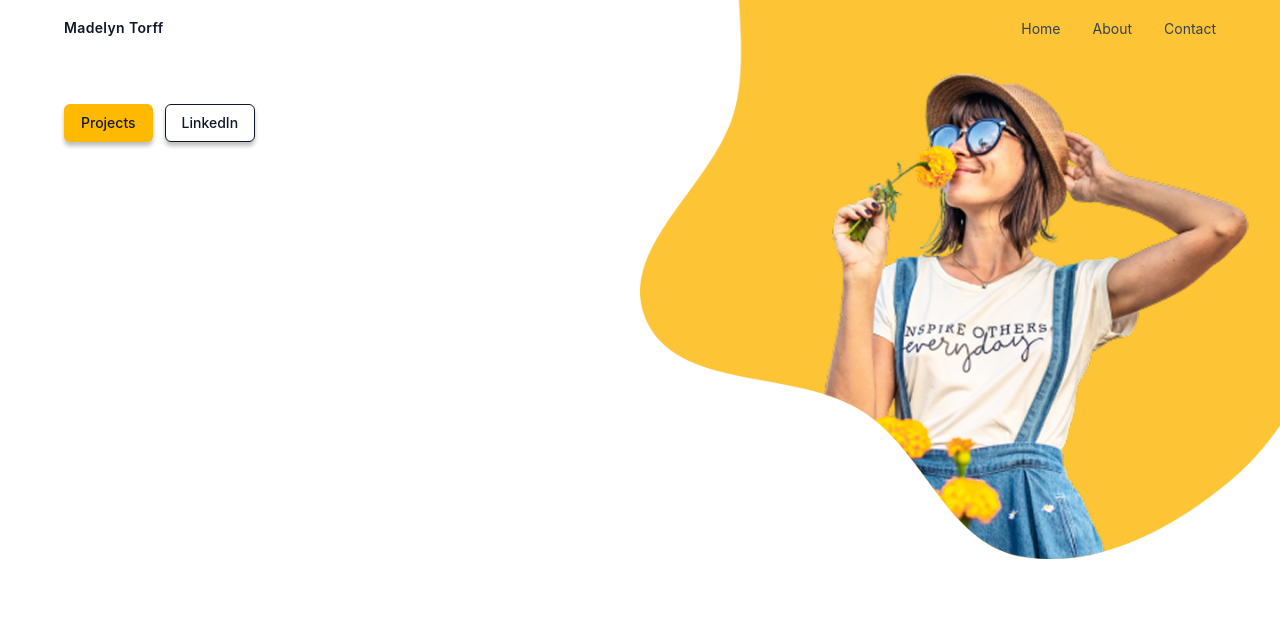
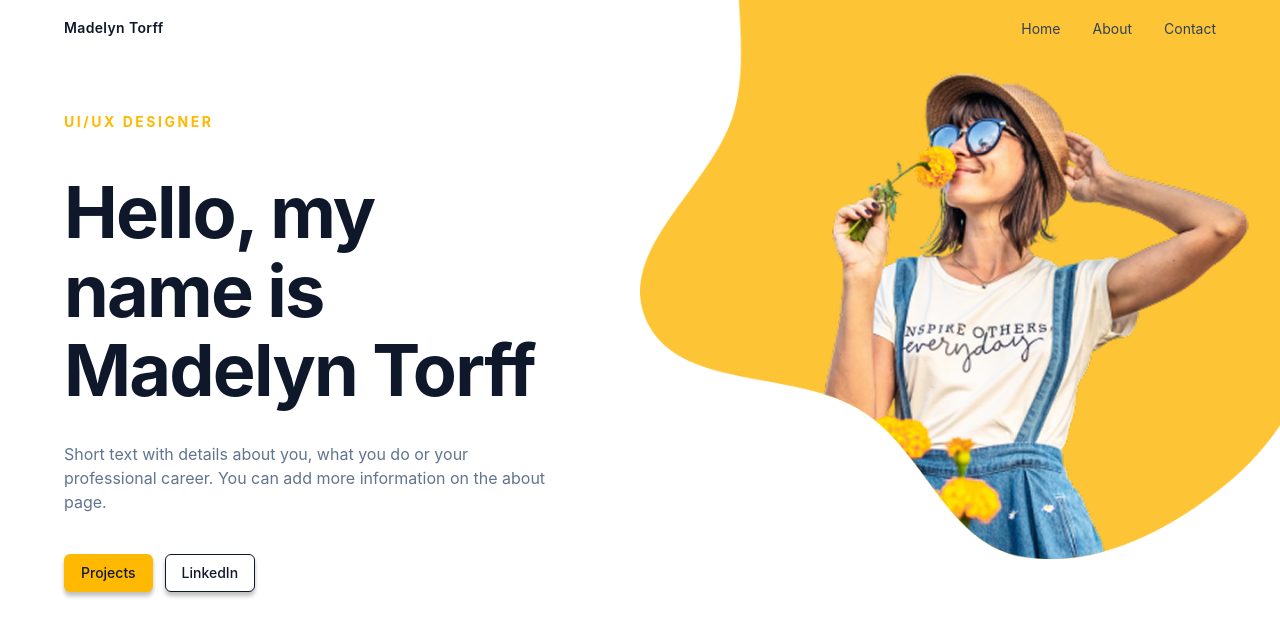
Before and after one commit to ErYors/portfolio, a React app: page / in a window 1280 px wide. Shown: the top 636 px of the page. Built offline with nearby package versions, Linux system fonts and the light colour scheme; the HTML template or start-up script is replaced by a standard one.

Commit message:
add: composant Intro + update du rendu de App

```diff
--- a/src/App.jsx
+++ b/src/App.jsx
@@ -1,5 +1,5 @@
-import Button from './components/Button'
 import Header from './components/Header'
+import Intro from './components/Intro'
 import yellowBg from './assets/yellow-bg.png'
 import heroWoman from './assets/hero-woman.png'
 
@@ -30,11 +30,8 @@
         </div>
       </div>
 
-      <main className="max-w-300 mx-auto px-6 py-12">
-        <div className="flex gap-3">
-          <Button variant="primary">Projects</Button>
-          <Button variant="secondary">LinkedIn</Button>
-        </div>
+      <main>
+        <Intro />
       </main>
     </div>
   )
--- /dev/null
+++ b/src/components/Intro.jsx
@@ -0,0 +1,27 @@
+import Button from './Button'
+
+export default function Intro() {
+  return (
+    <section className="max-w-300 mx-auto px-6 pt-14 pb-24">
+      <div className="max-w-[486px]">
+        <p className="text-sm font-bold uppercase tracking-[0.18em] text-amber-400">
+          UI/UX Designer
+        </p>
+
+        <h1 className="mt-10 text-6xl lg:text-7xl font-bold leading-[1.1] tracking-tight text-slate-900">
+          Hello, my name is Madelyn Torff
+        </h1>
+
+        <p className="mt-8 text-base leading-[1.5] text-slate-500">
+          Short text with details about you, what you do or your professional
+          career. You can add more information on the about page.
+        </p>
+
+        <div className="mt-10 flex gap-3">
+          <Button variant="primary">Projects</Button>
+          <Button variant="secondary">LinkedIn</Button>
+        </div>
+      </div>
+    </section>
+  )
+}
```
